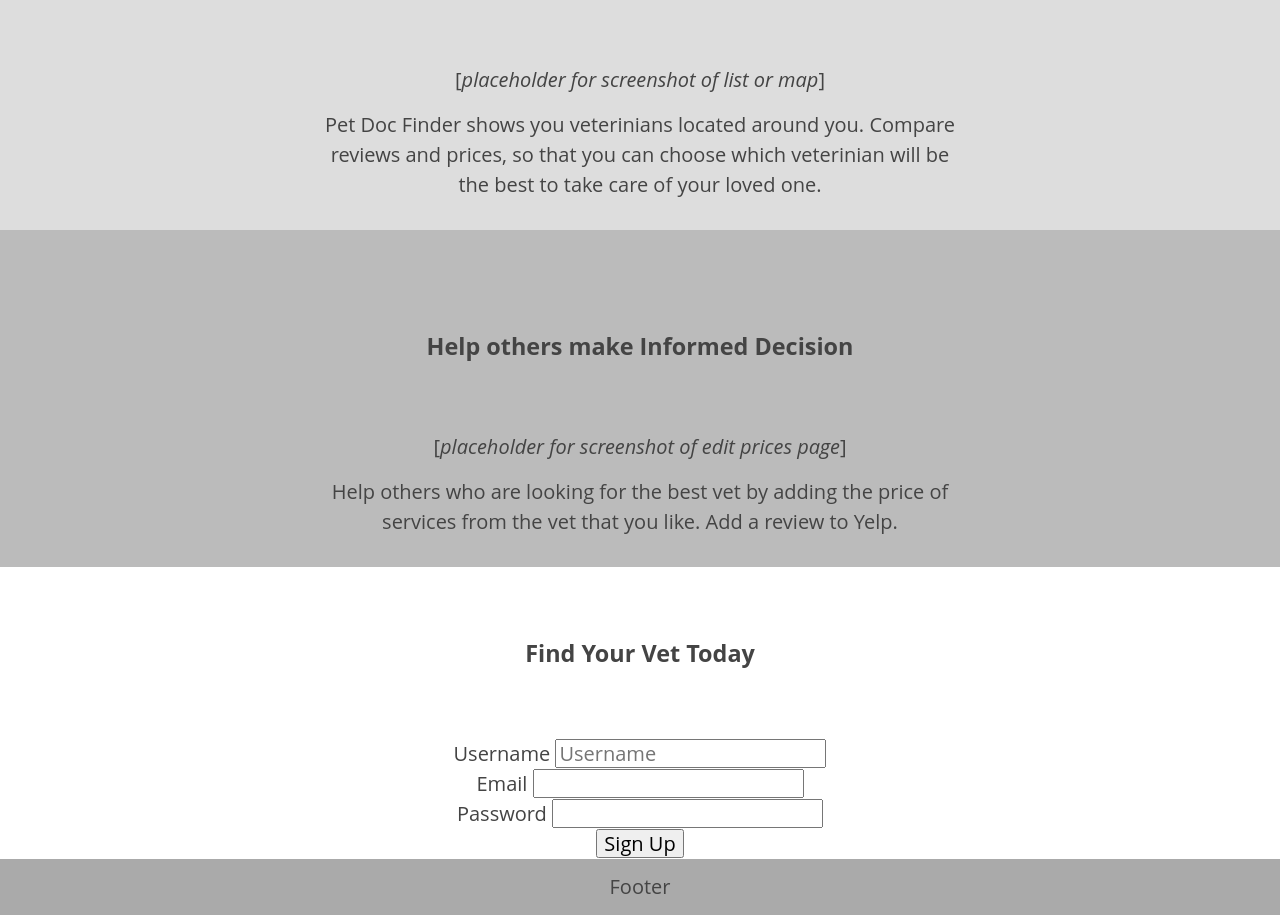
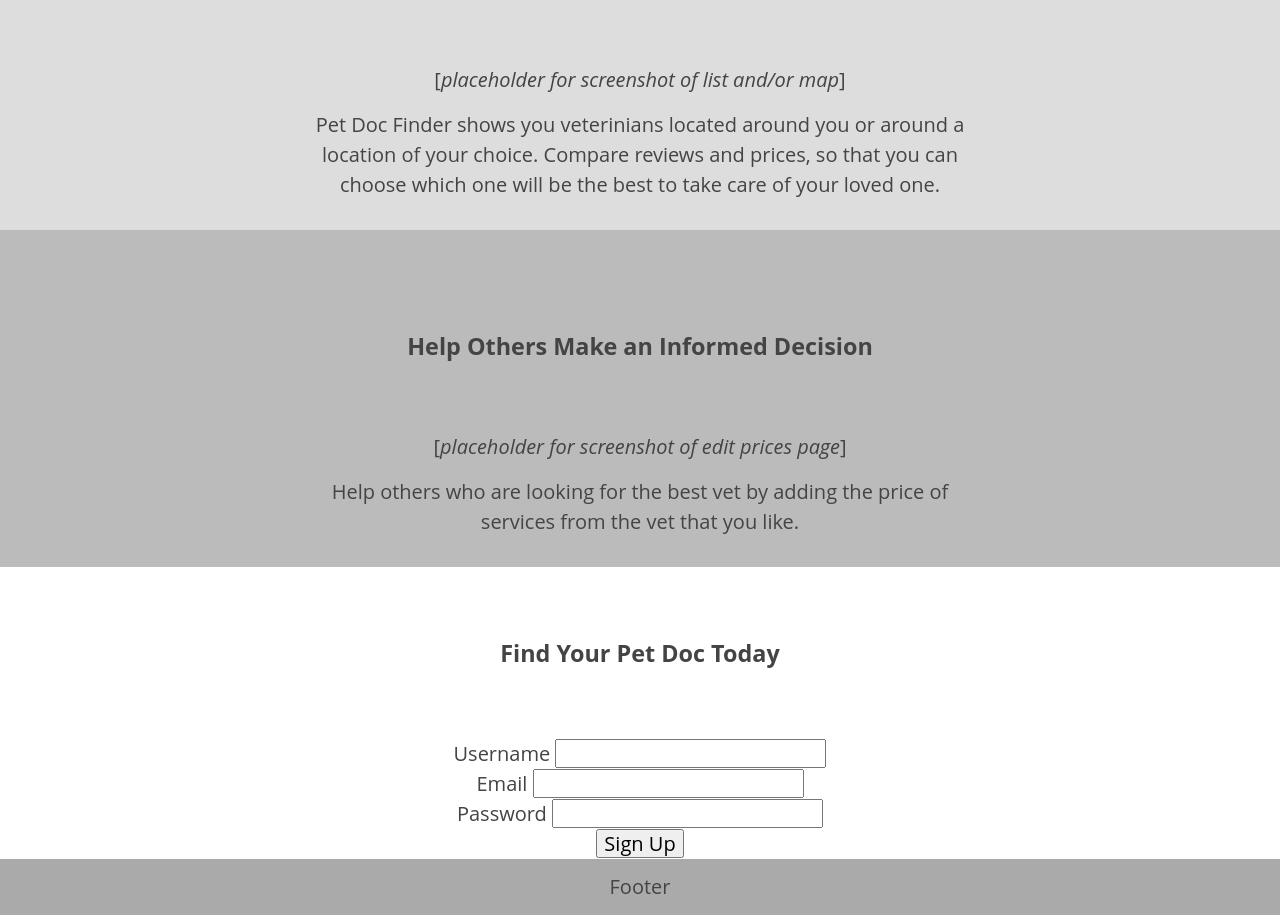
Before and after one commit to daxapps/FinalProjectWireframe, a plain HTML site: page index.html in a window 1280 px wide. Shown: the part 410-1325 px from the top of the page. Drawn offline with nearby package versions, Linux system fonts and the light colour scheme.

Commit message:
Improve Content

```diff
--- a/index.html
+++ b/index.html
@@ -19,23 +19,23 @@
         <header>
             <h3>Make an Informed Decision</h3>
         </header>
-        <p>[<em>placeholder for screenshot of list or map</em>]</p>
-        <p>Pet Doc Finder shows you veterinians located around you.  Compare reviews and prices, so that you can choose which veterinian will be the best to take care of your loved one.</p>
+        <p>[<em>placeholder for screenshot of list and/or map</em>]</p>
+        <p>Pet Doc Finder shows you veterinians located around you or around a location of your choice.  Compare reviews and prices, so that you can choose which one will be the best to take care of your loved one.</p>
       </section>
       <section>
         <header>
-            <h3>Help others make Informed Decision</h3>
+            <h3>Help Others Make an Informed Decision</h3>
         </header>
         <p>[<em>placeholder for screenshot of edit prices page</em>]</p>
-        <p>Help others who are looking for the best vet by adding the price of services from the vet that you like.  Add a review to Yelp.</p>
+        <p>Help others who are looking for the best vet by adding the price of services from the vet that you like.</p>
       </section>
         <header>
-            <h3>Find Your Vet Today</h3>
+            <h3>Find Your Pet Doc Today</h3>
         </header>
         <form class='signup-form'>
             <div>
               <label for="username">Username</label>
-              <input placeholder='Username' type="text" name='username' id='username' />
+              <input type="text" name='username' id='username' />
             </div>
             <div>
               <label for="username">Email</label>
```
